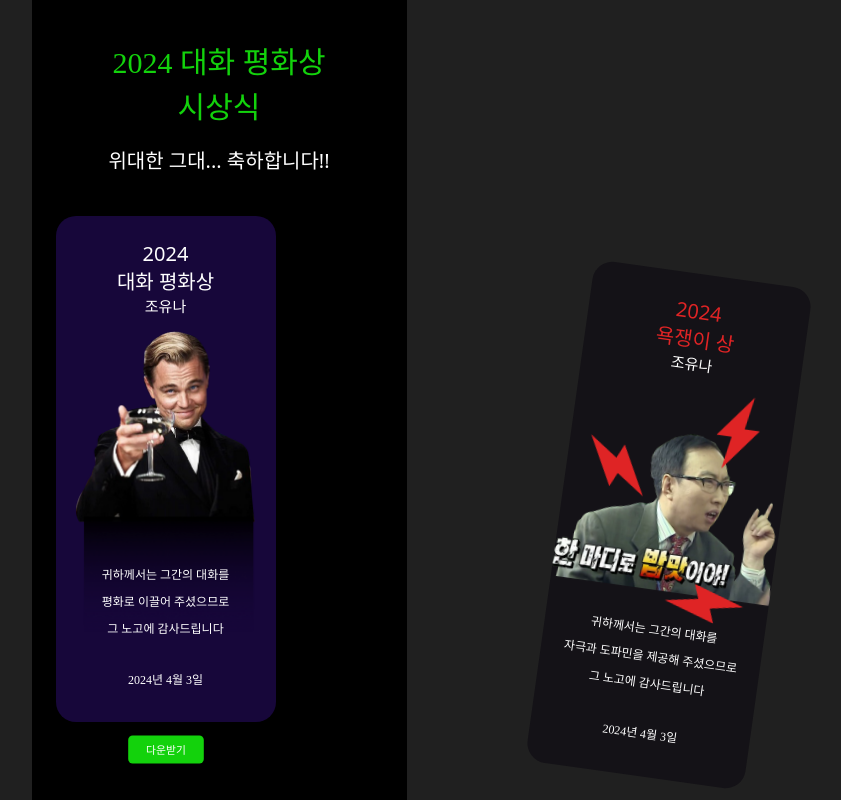
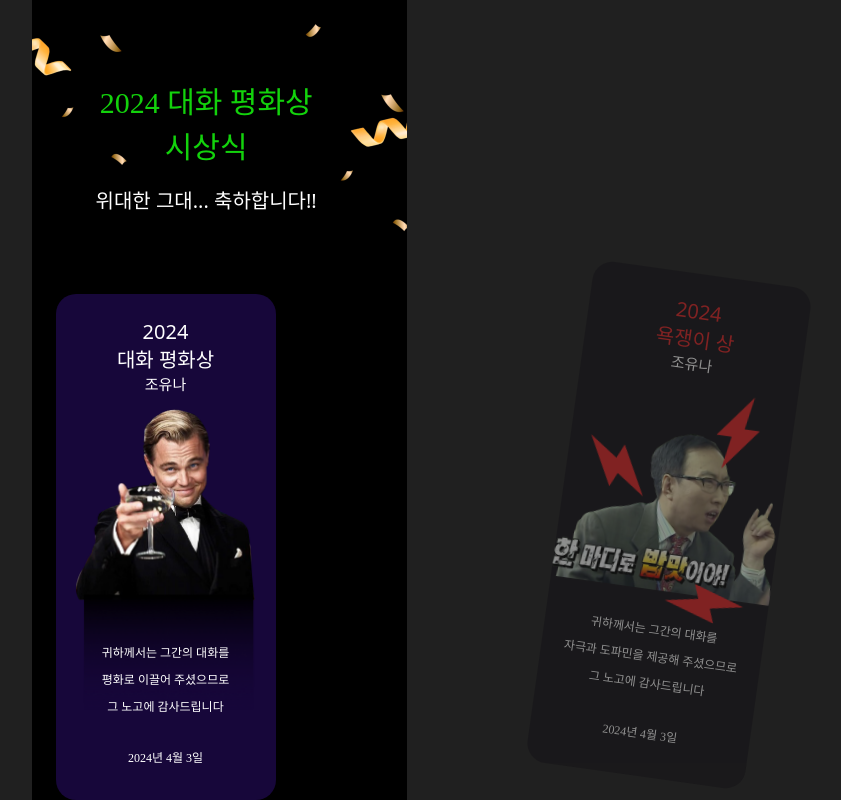
Before and after one commit to Unithon-11th-team9/FE, a React (Vite) app: page /result in a window 1280 px wide. Shown: the top 800 px of the page, without its empty margins (421-1262 px from the left). Built offline with nearby package versions, Linux system fonts and the light colour scheme; a web font is replaced by a local one.

Commit message:
feat: 결과페이지 reward 섹션 UI 완성

```diff
--- a/src/pages/ResultPage/components/RewardSection/index.tsx
+++ b/src/pages/ResultPage/components/RewardSection/index.tsx
@@ -1,18 +1,22 @@
 import Button from "@/components/Button";
 import Card from "@/components/Card";
 import Typography from "@/components/Typography";
-import reward_particle from "/img/rewarc";
+import reward_particle from "/img/reward_particle.png";
 
 export default function RewardSection() {
 	return (
 		<section className="w-full flex flex-col">
-			<img src="" alt="" />
-			{/* title */}
-			<div className="flex flex-col justify-center items-center text-point mt-10">
-				<Typography type="title_02">2024 대화 평화상</Typography>
-				<Typography type="title_02">시상식</Typography>
-				<div className="text-white mt-4">
-					<Typography type="main_text_03">위대한 그대... 축하합니다!!</Typography>
+			<div className="relative">
+				<img src={reward_particle} alt="particle" />
+				{/* title */}
+				<div className="absolute top-20 translate-x-16">
+					<div className="flex flex-col justify-center items-center text-point">
+						<Typography type="title_02">2024 대화 평화상</Typography>
+						<Typography type="title_02">시상식</Typography>
+						<div className="text-white mt-4">
+							<Typography type="main_text_03">위대한 그대... 축하합니다!!</Typography>
+						</div>
+					</div>
 				</div>
 			</div>
 			{/* card select */}
@@ -26,7 +30,7 @@ export default function RewardSection() {
 					</div>
 				</div>
 
-				<div className="absolute top-[17rem] right-20 rotate-[8deg] z-10">
+				<div className="absolute top-[17rem] right-20 rotate-[8deg] z-10 opacity-50">
 					<Card name="조유나" type="bad" />
 				</div>
 			</div>
--- a/src/pages/ResultPage/index.tsx
+++ b/src/pages/ResultPage/index.tsx
@@ -6,7 +6,7 @@ export default function ResultPage() {
 	return (
 		<Layout>
 			<RewardSection />
-			<ReportSection />
+			{/* <ReportSection /> */}
 		</Layout>
 	);
 }
```
